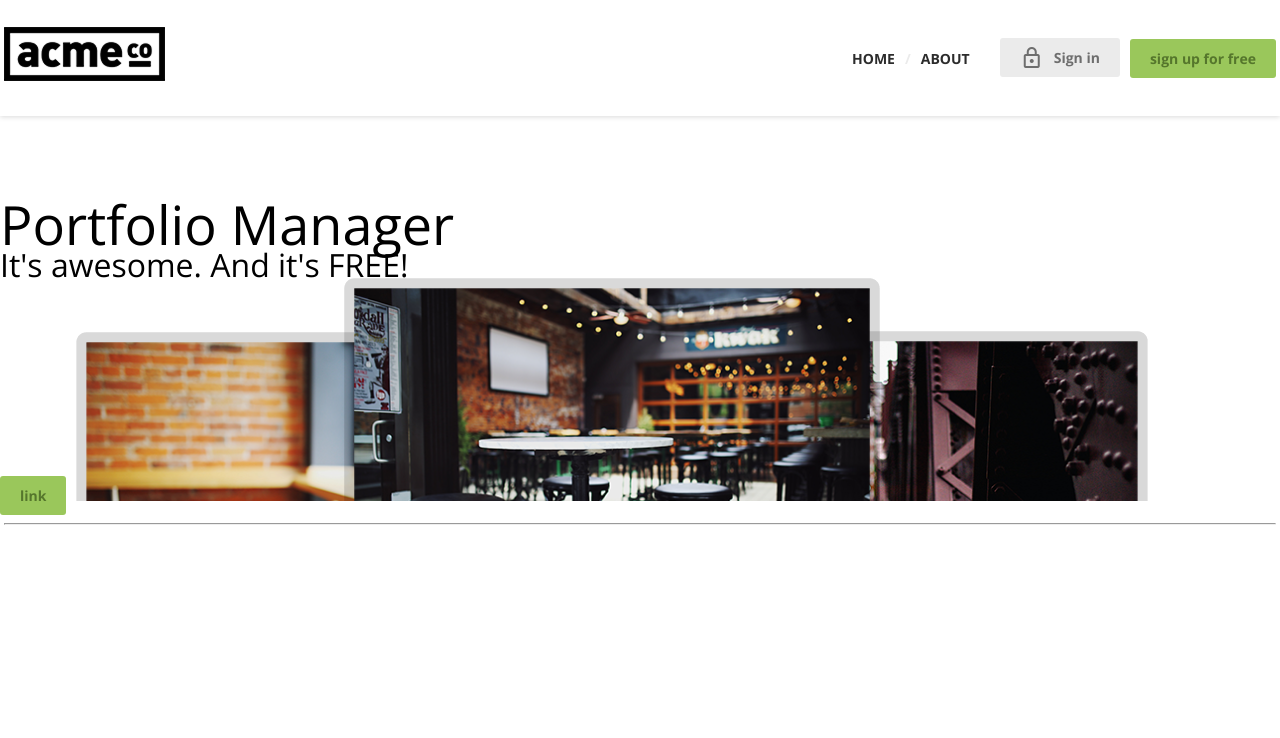
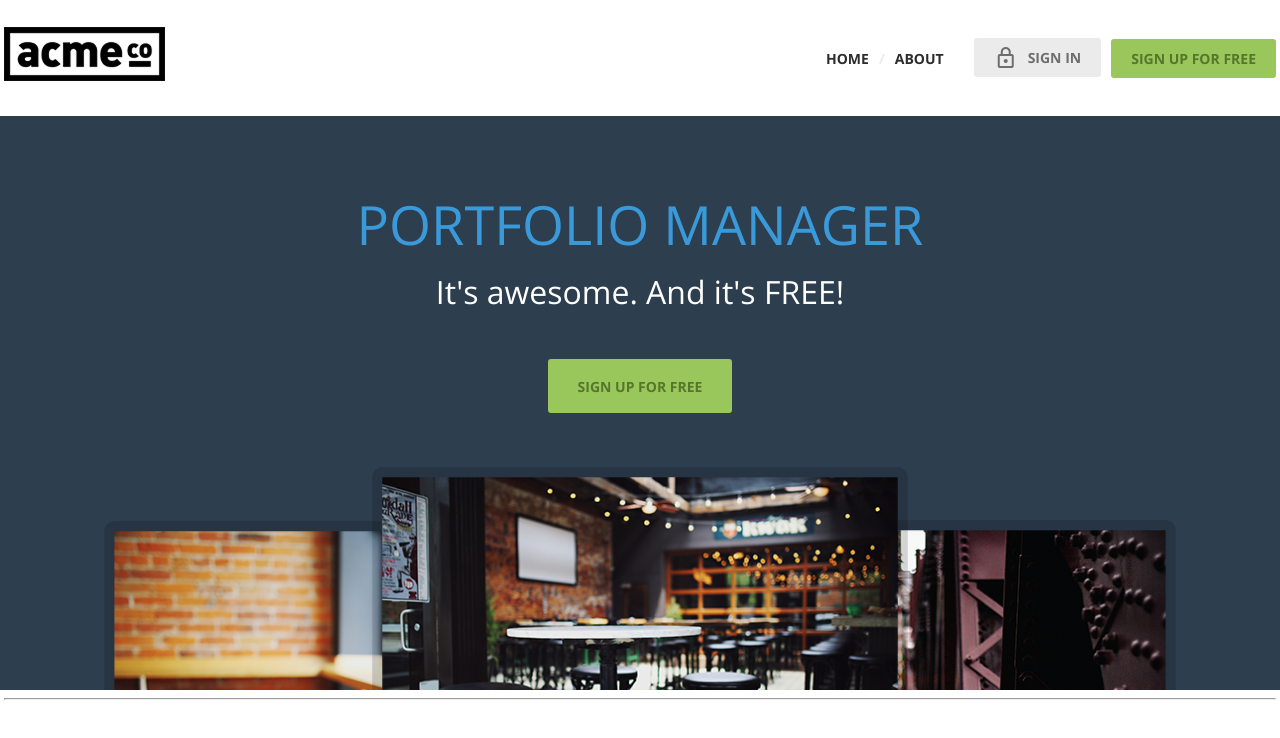
Before and after one commit to Kim-Se-Eun/acme-p, a plain HTML site: page index.html in a window 1280 px wide. Drawn offline with nearby package versions, Linux system fonts and the light colour scheme.

Commit message:
style: Banner Section

```diff
--- a/css/common.css
+++ b/css/common.css
@@ -59,9 +59,12 @@ body{
 .banner_tt{
   font-size: var(--banner--tt); /* 54px */
   line-height:var(--banner--tt);/* 54px */
+  color: #3A99D8;
+  text-transform: uppercase;
 }
 .section_tt{
   font-size: var(--section--tt);
+  font-weight: 300;
 }
 .content_tt{
   font-size: var(--content--tt);
@@ -80,6 +83,11 @@ body{
   align-items:center;
   gap:10px;
   border-radius: 3px;
+  text-transform: uppercase;
+}
+.btn.big{
+  height: calc(var(--base-unit) * 2);
+  padding: 0 30px;
 }
 /* colors */
 .primary{
--- /dev/null
+++ b/css/main.css
@@ -0,0 +1,15 @@
+.banner{
+  display: flex;
+  flex-direction: column;
+  gap: calc(var(--base-unit)  * 2);
+  align-items: center;
+}
+.banner .section_tt {
+  color: var(--white);
+}
+.banner .titles{
+  display: flex;
+  flex-direction: column;
+  gap: var(--base-unit);
+  text-align: center;
+}
--- a/index.html
+++ b/index.html
@@ -10,7 +10,7 @@
   <link rel="preconnect" href="https://fonts.gstatic.com" crossorigin>
   <link href="https://fonts.googleapis.com/css2?family=Open+Sans:ital,wght@0,300..800;1,300..800&display=swap"rel="stylesheet">
   <link rel="stylesheet" href="css/common.css">
-  <link rel="stylesheet" href="css/common.css">
+  <link rel="stylesheet" href="css/main.css">
 </head>
 
 <body>
@@ -31,10 +31,12 @@
       </nav>
     </div>
   </header>
-  <section  class="banner big_top_pd">
-    <h2 class="banner_tt">Portfolio Manager</h2>
-    <h3 class="section_tt">It's awesome. And it's FREE!</h3>
-    <a href=""  class="btn big primary_bg secondary">link</a>
+  <section  class="banner big_top_pd banner_bg">
+    <div  class="titles">
+      <h2 class="banner_tt">Portfolio Manager</h2>
+      <h3 class="section_tt">It's awesome. And it's FREE!</h3>
+    </div>
+    <a href=""  class="btn big primary_bg secondary">sign up for free</a>
     <img src="images/banner.png" alt="">
   </section>
   <main class="container">
```
